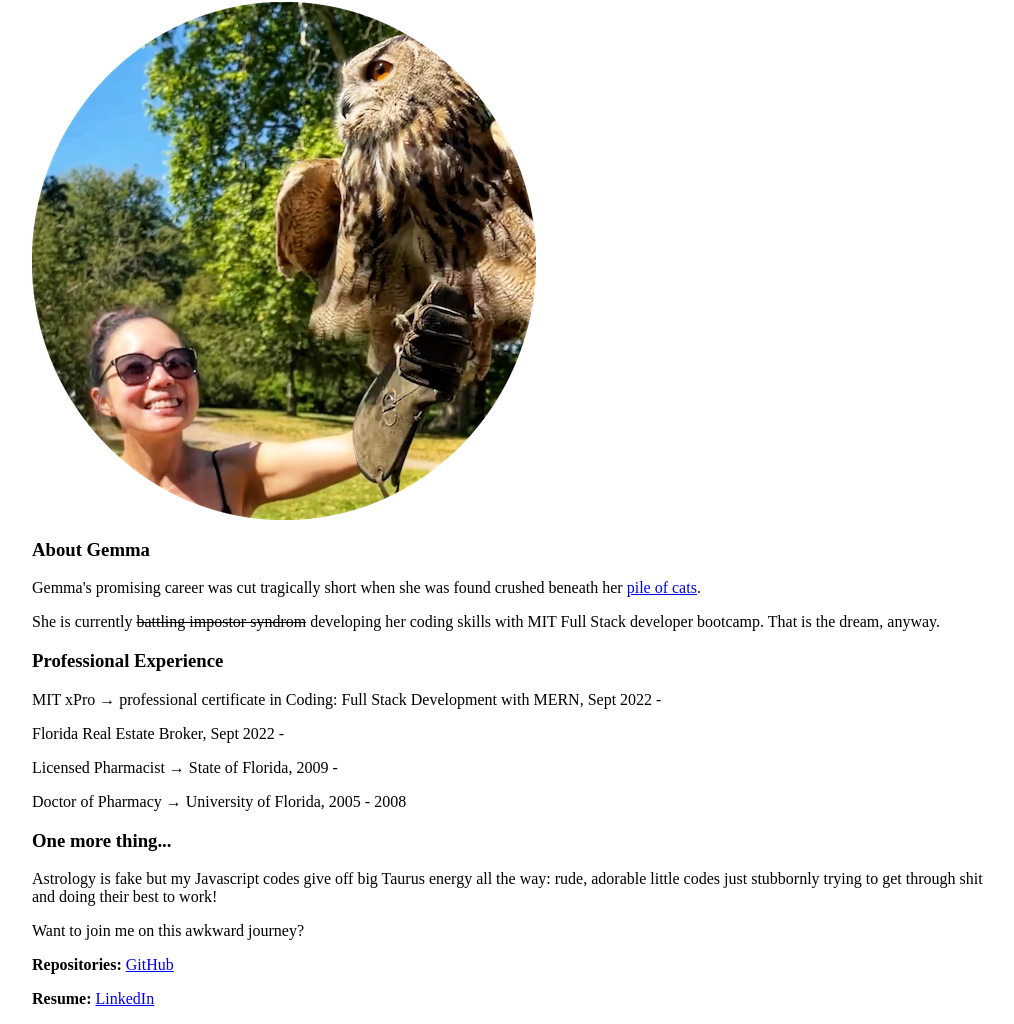
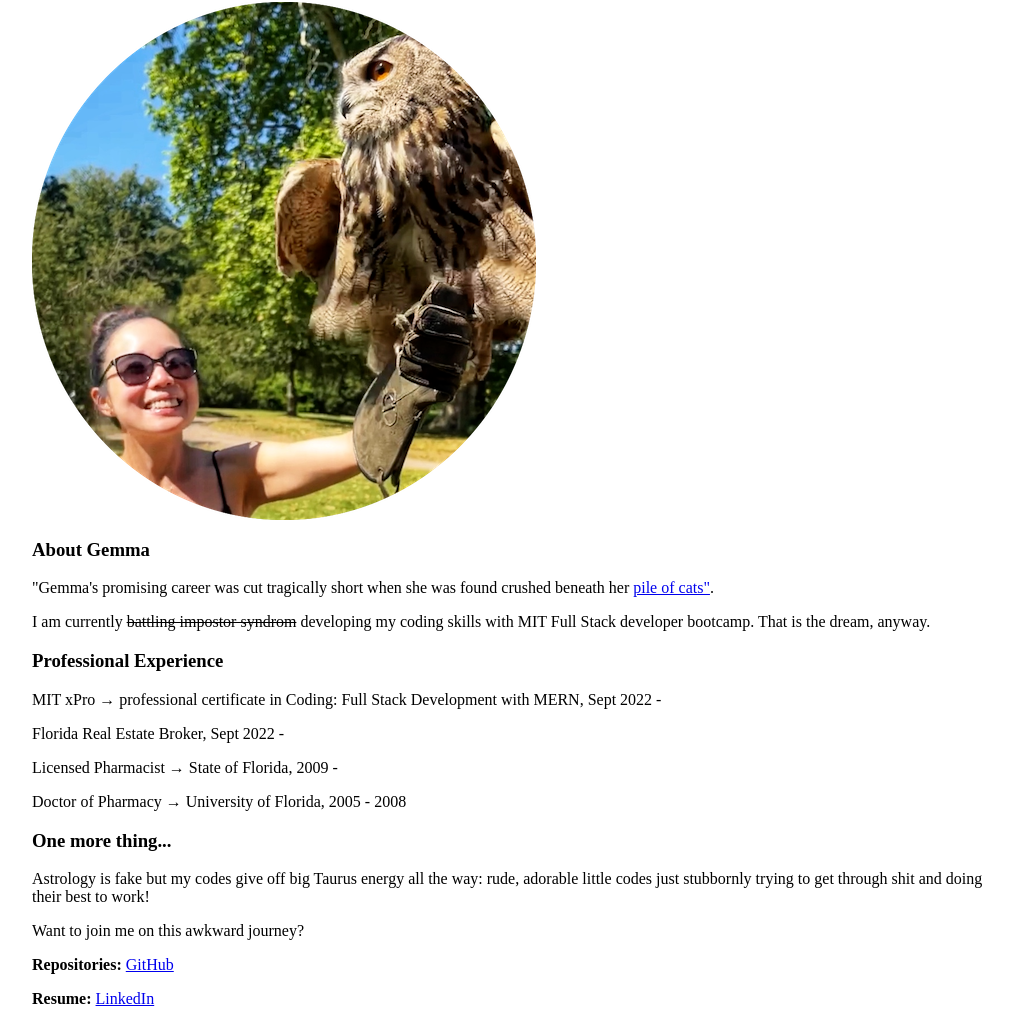
Before and after one commit to smolTypo/smolTypo.github.io, a plain HTML site: page index.html in a window 1280 px wide. Shown: the part 53-1077 px from the top of the page, without its empty margins (76-1090 px from the left). Drawn offline with Linux system fonts and the light colour scheme.

Commit message:
edited profile

```diff
--- a/index.html
+++ b/index.html
@@ -14,12 +14,12 @@
     <h3>About Gemma</h3>
     <section id="about me">
       <p>
-        Gemma's promising career was cut tragically short when she was found
-        crushed beneath her <a href="thecats.html"> pile of cats</a>.
+        "Gemma's promising career was cut tragically short when she was found
+        crushed beneath her <a href="thecats.html"> pile of cats"</a>.
       </p>
       <p>
-        She is currently <strike>battling impostor syndrom</strike> developing
-        her coding skills with MIT Full Stack developer bootcamp. That is the
+        I am currently <strike>battling impostor syndrom</strike> developing
+        my coding skills with MIT Full Stack developer bootcamp. That is the
         dream, anyway.
       </p>
     </section>
@@ -36,9 +36,10 @@
     </section>
 
     <section id="links">
+
       <h3>One more thing...</h3>
       <p>
-        Astrology is fake but my Javascript codes give off big Taurus energy all the way: rude, adorable
+        Astrology is fake but my codes give off big Taurus energy all the way: rude, adorable
         little codes just stubbornly trying to get through shit and doing their best to work!
       </p>
       <p>Want to join me on this awkward journey?</p>
@@ -52,4 +53,11 @@
       </p>
     </section>
   </main>
+
+
+
+
+
+
+
 </html>
```
